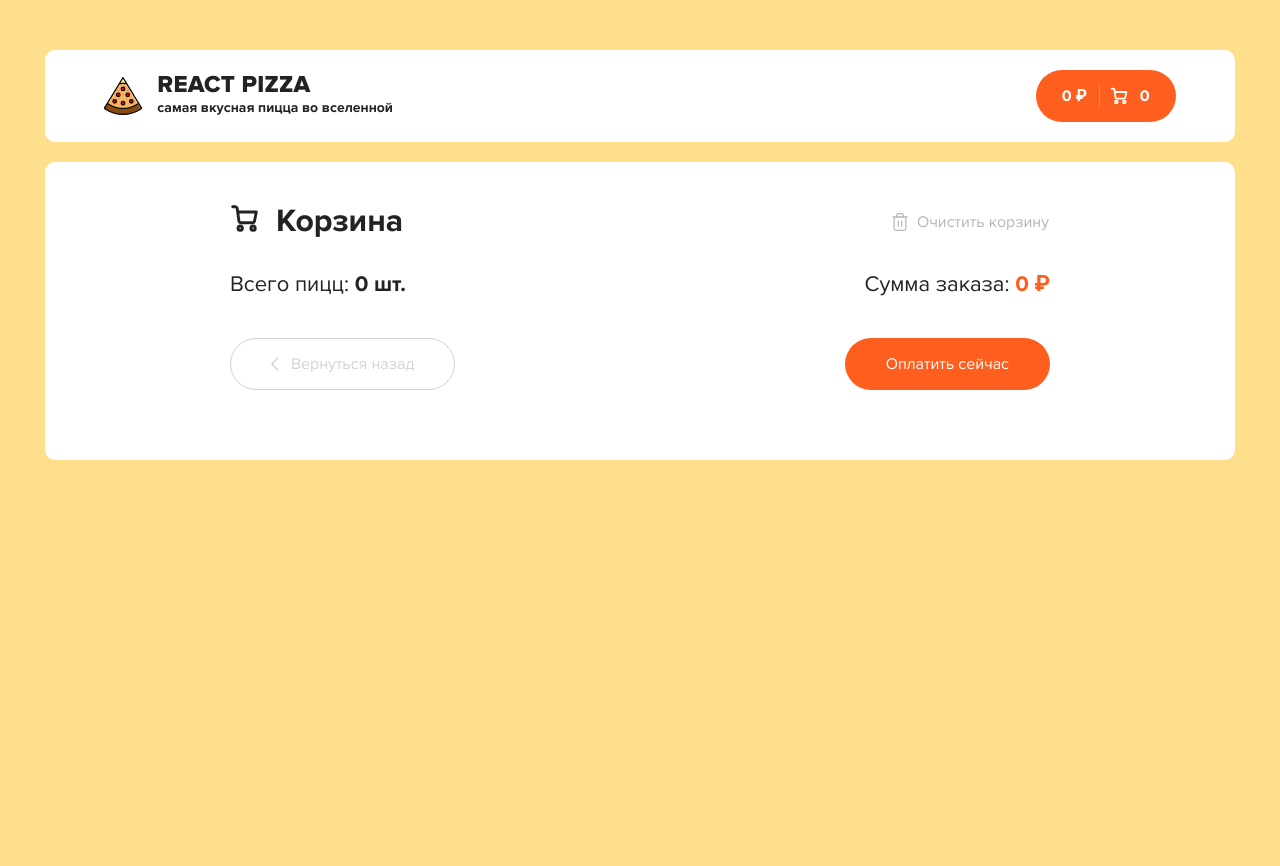
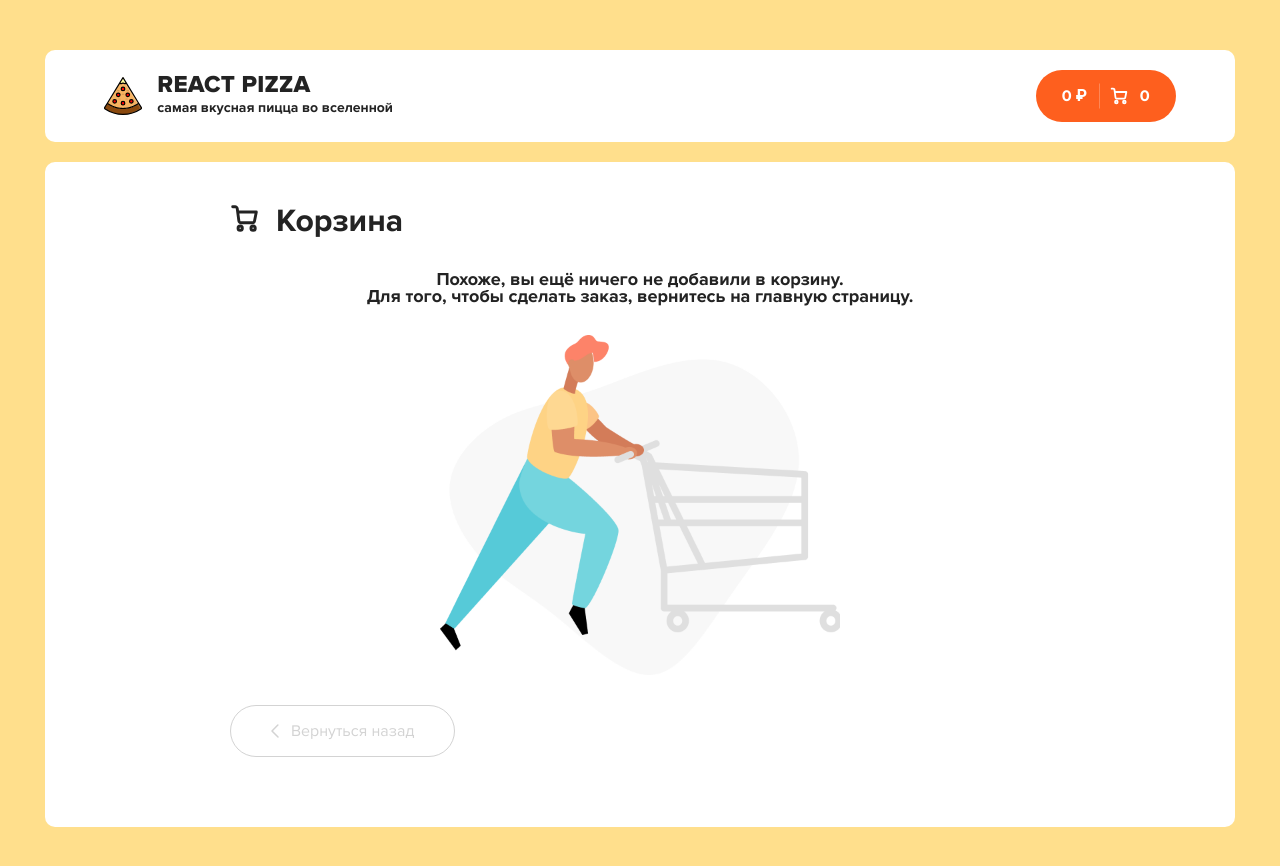
Before and after one commit to AntonTarabaev/react-pizza, a React app: page /cart in a window 1280 px wide. Shown: the top 866 px of the page. Before the commit the page ends 800 px from the top, so only its background shows below. Built offline with nearby package versions, Linux system fonts and the light colour scheme; data requests are answered from the project's data file.

Commit message:
implement empty cart logic

```diff
--- a/src/pages/cart.jsx
+++ b/src/pages/cart.jsx
@@ -18,6 +18,7 @@ const Cart = () => {
     <section className="cart">
       <div className="cart__top">
         <h2 className="cart__title">Корзина</h2>
+        {!!totalCount && (
           <button className="button button--trash" onClick={onTrashClick}>
             <svg
               width="20"
@@ -56,7 +57,10 @@ const Cart = () => {
             </svg>
             Очистить корзину
           </button>
+        )}
       </div>
+      {!!totalCount ? (
+        <>
           <ul className="cart__list">
             {Object.values(items).map((it) => (
               <CartItem
@@ -79,6 +83,23 @@ const Cart = () => {
               Сумма заказа: <span className="cart__price">{totalPrice} ₽</span>
             </p>
           </div>
+        </>
+      ) : (
+        <>
+          <p className="cart__text cart__text--empty">
+            Похоже, вы ещё ничего не добавили в корзину.
+            <br />
+            Для того, чтобы сделать заказ, вернитесь на главную страницу.
+          </p>
+          <img
+            className="cart__image"
+            src="img/empty-cart.png"
+            width="400"
+            height="340"
+            alt="Empty cart"
+          />
+        </>
+      )}
       <div className="cart__buttons">
         <Link to="/" className="button button--checkout button--back">
           <svg
@@ -97,7 +118,7 @@ const Cart = () => {
           </svg>
           Вернуться назад
         </Link>
-        <button className="button button--checkout">Оплатить сейчас</button>
+        {!!totalCount && <button className="button button--checkout">Оплатить сейчас</button>}
       </div>
     </section>
   );
--- a/src/scss/components/cart.scss
+++ b/src/scss/components/cart.scss
@@ -32,6 +32,20 @@
   }
 }
 
+.cart__text {
+  &--empty {
+    text-align: center;
+    font-size: 18px;
+  }
+}
+
+.cart__image {
+  display: block;
+  width: 400px;
+  height: 340px;
+  margin: 30px auto;
+}
+
 .cart__total {
   margin-top: 10px;
   margin-bottom: 40px;
```
Also changed, not shown: public/img/empty-cart.png (added). Lines whose indentation alone changed are shown as unchanged.
